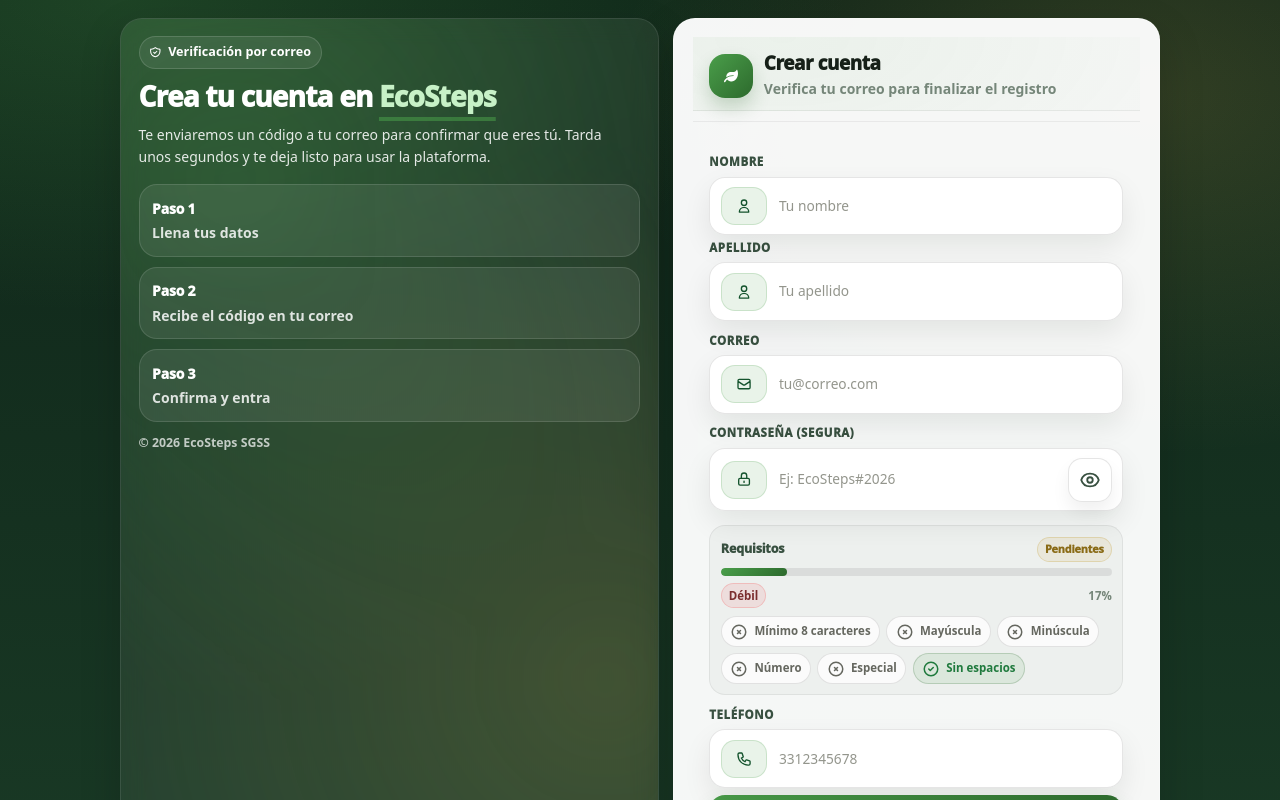
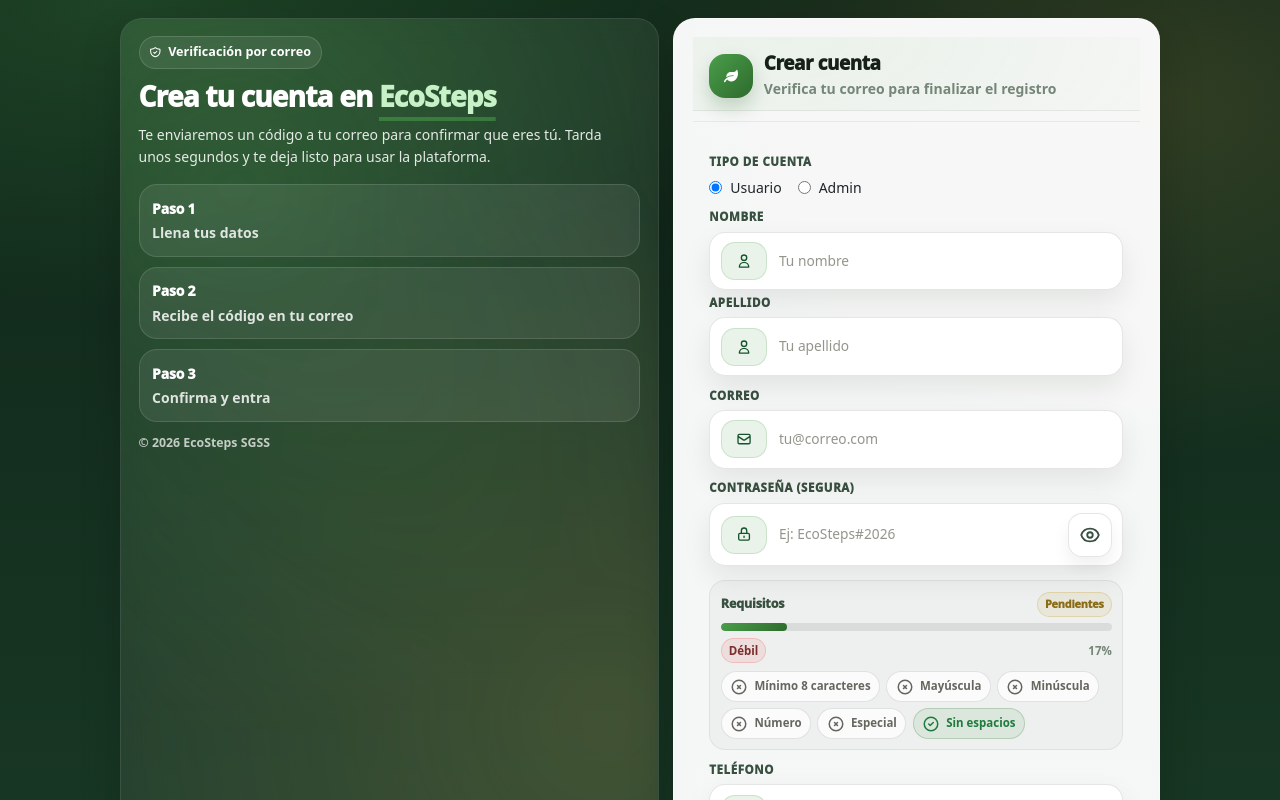
Before and after one commit to JLedezB/EcoSteps, a React (Create React App) app in the folder frontend/: page /register in a window 1280 px wide. Shown: the top 800 px of the page. Built offline with nearby package versions, Linux system fonts and the light colour scheme; no server answers.

Commit message:
fix admin user selection

```diff
--- a/frontend/src/pages/ConfirmEmail.jsx
+++ b/frontend/src/pages/ConfirmEmail.jsx
@@ -38,18 +38,21 @@
         email: pending.email,
         password: pending.password,
         telefono: pending.telefono,
+        role: pending.role || "user",
       };
 
       const res = await verifyRegisterCode(payload);
 
-      // guardar sesión
       localStorage.setItem("token", res.token);
       localStorage.setItem("role", res.user?.role || "user");
 
-      // limpiar
       sessionStorage.removeItem("pendingRegister");
 
-      navigate("/user", { replace: true });
+      if ((res.user?.role || "user") === "admin") {
+        navigate("/admin", { replace: true });
+      } else {
+        navigate("/user", { replace: true });
+      }
     } catch (e) {
       setStatus(e?.message || "Error al verificar");
     } finally {
@@ -108,7 +111,12 @@
             {loading ? "Verificando..." : "Verificar y crear cuenta"}
           </button>
 
-          <button className="btn btn-outline-secondary w-100 mt-2" type="button" disabled={loading} onClick={onResend}>
+          <button
+            className="btn btn-outline-secondary w-100 mt-2"
+            type="button"
+            disabled={loading}
+            onClick={onResend}
+          >
             Reenviar código
           </button>
 
--- a/frontend/src/pages/Register.jsx
+++ b/frontend/src/pages/Register.jsx
@@ -22,8 +22,6 @@
 import { requestRegisterCode } from "../services/authService";
 
 // ✅ Policy (igual que backend)
-// Nota: el backend puede limitar a 72; aquí lo mantenemos en regex,
-// pero en UI ya NO mostramos "72", solo "mínimo 8".
 const STRONG_PWD_REGEX =
   /^(?=.*[a-z])(?=.*[A-Z])(?=.*\d)(?=.*[^\w\s])(?!.*\s).{8,72}$/;
 
@@ -41,6 +39,9 @@
     .trim()
     .matches(/^[0-9()+\-\s]*$/, "Teléfono inválido")
     .required("El teléfono es obligatorio"),
+  role: Yup.string()
+    .oneOf(["user", "admin"], "Rol inválido")
+    .required("El rol es obligatorio"),
 });
 
 function ReqPill({ ok, children }) {
@@ -119,6 +120,7 @@
               email: "",
               password: "",
               telefono: "",
+              role: "user",
             }}
             validationSchema={RegisterSchema}
             onSubmit={async (values, { setSubmitting, setStatus }) => {
@@ -135,6 +137,7 @@
                     email: values.email.trim(),
                     password: values.password,
                     telefono: values.telefono.trim(),
+                    role: values.role,
                   })
                 );
 
@@ -152,10 +155,11 @@
               const emailInvalid = Boolean(touched.email && errors.email);
               const passInvalid = Boolean(touched.password && errors.password);
               const telInvalid = Boolean(touched.telefono && errors.telefono);
+              const roleInvalid = Boolean(touched.role && errors.role);
 
               const pwd = values.password || "";
               const checks = {
-                len: pwd.length >= 8, // ✅ ya no mostramos 72 en UI
+                len: pwd.length >= 8,
                 lower: /[a-z]/.test(pwd),
                 upper: /[A-Z]/.test(pwd),
                 num: /[0-9]/.test(pwd),
@@ -164,8 +168,7 @@
               };
               const allOk = Object.values(checks).every(Boolean);
 
-              // score simple para “barra”
-              const score = Object.values(checks).filter(Boolean).length; // 0..6
+              const score = Object.values(checks).filter(Boolean).length;
               const pct = Math.round((score / 6) * 100);
 
               const meterLabel =
@@ -173,6 +176,27 @@
 
               return (
                 <Form className="auth-form" noValidate>
+                  <div className="auth-field">
+                    <label className="auth-label">Tipo de cuenta</label>
+
+                    <div
+                      className={`auth-role-group ${roleInvalid ? "is-invalid" : ""}`}
+                      style={{ display: "flex", gap: "16px", flexWrap: "wrap" }}
+                    >
+                      <label style={{ display: "flex", alignItems: "center", gap: "8px", cursor: "pointer" }}>
+                        <Field type="radio" name="role" value="user" />
+                        Usuario
+                      </label>
+
+                      <label style={{ display: "flex", alignItems: "center", gap: "8px", cursor: "pointer" }}>
+                        <Field type="radio" name="role" value="admin" />
+                        Admin
+                      </label>
+                    </div>
+
+                    <ErrorMessage name="role" component="div" className="auth-error" />
+                  </div>
+
                   <div className="auth-grid-2">
                     <div className="auth-field">
                       <label className="auth-label" htmlFor="nombre">
@@ -278,11 +302,13 @@
 
                     <ErrorMessage name="password" component="div" className="auth-error" />
 
-                    {/* ✅ Bloque profesional: barra + chips */}
                     <div className="pwd-box" aria-live="polite">
                       <div className="pwd-top">
                         <div className="pwd-title">
-                          Requisitos <span className={`pwd-state ${allOk ? "ok" : "warn"}`}>{allOk ? "Cumplidos" : "Pendientes"}</span>
+                          Requisitos{" "}
+                          <span className={`pwd-state ${allOk ? "ok" : "warn"}`}>
+                            {allOk ? "Cumplidos" : "Pendientes"}
+                          </span>
                         </div>
 
                         <div className="pwd-meter" title={`${pct}%`}>
```
Also changed, not shown: 1 other file (tests, documents, lock files or other folders).
